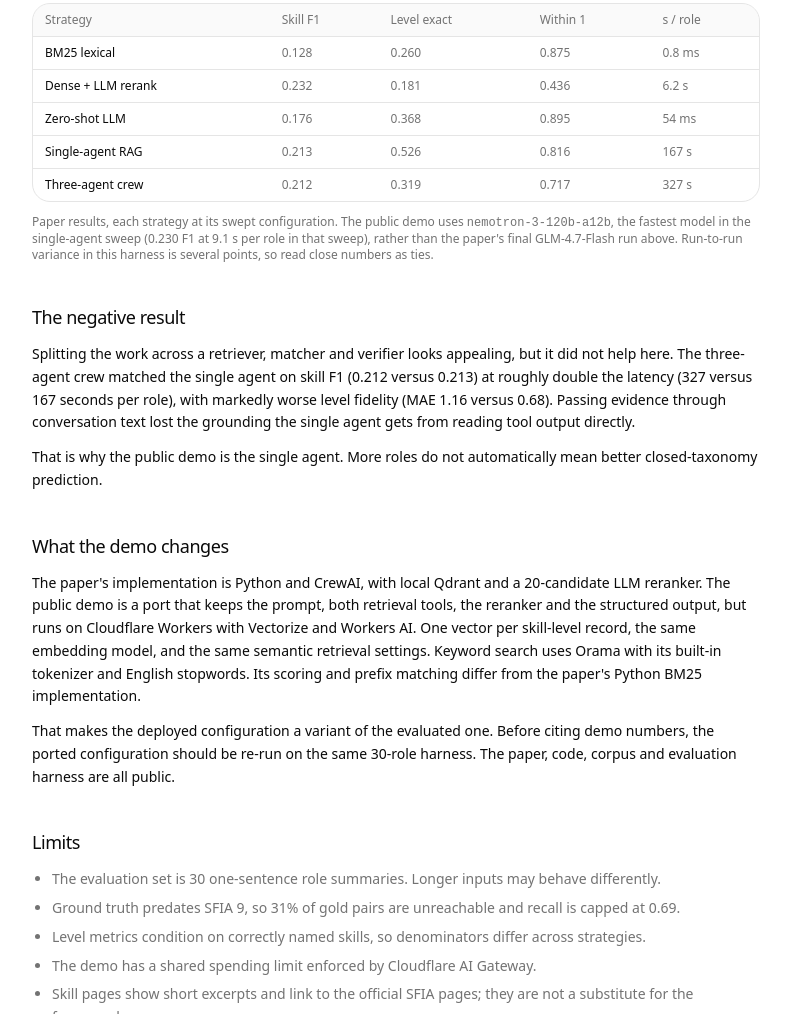
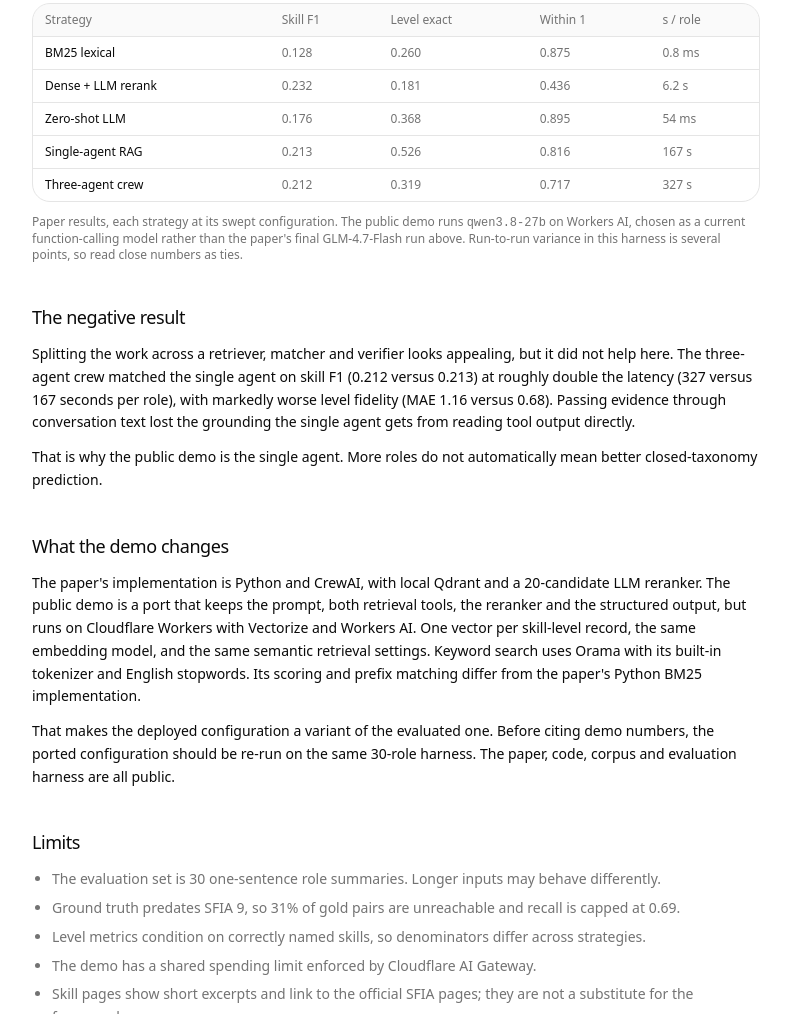
Before and after one commit to prdai/sfia-structured-skill-extraction, an Astro site in the folder explorer/: page /method in a window 1280 px wide. Shown: the part 1227-2241 px from the top of the page, without its empty margins (244-1035 px from the left). Built offline with nearby package versions, Linux system fonts and the light colour scheme; Astro itself is replaced by a stand-in of ours.

Commit message:
fix(explorer): replace deprecated Workers AI model (#10)
Co-authored-by: prdai <prdai@users.noreply.github.com>
Co-authored-by: Codex <codex@openai.com>

```diff
--- a/explorer/src/pages/method.astro
+++ b/explorer/src/pages/method.astro
@@ -116,11 +116,10 @@ const rows = [
         </div>
         <p class="text-xs text-muted-foreground">
           Paper results, each strategy at its swept configuration. The public
-          demo uses <span class="font-mono">nemotron-3-120b-a12b</span>, the
-          fastest model in the single-agent sweep (0.230 F1 at 9.1 s per role in
-          that sweep), rather than the paper's final GLM-4.7-Flash run above.
-          Run-to-run variance in this harness is several points, so read close
-          numbers as ties.
+          demo runs <span class="font-mono">qwen3.8-27b</span> on Workers AI,
+          chosen as a current function-calling model rather than the paper's
+          final GLM-4.7-Flash run above. Run-to-run variance in this harness is
+          several points, so read close numbers as ties.
         </p>
       </section>
 
```
Also changed, not shown: explorer/README.md, 1 other file.
